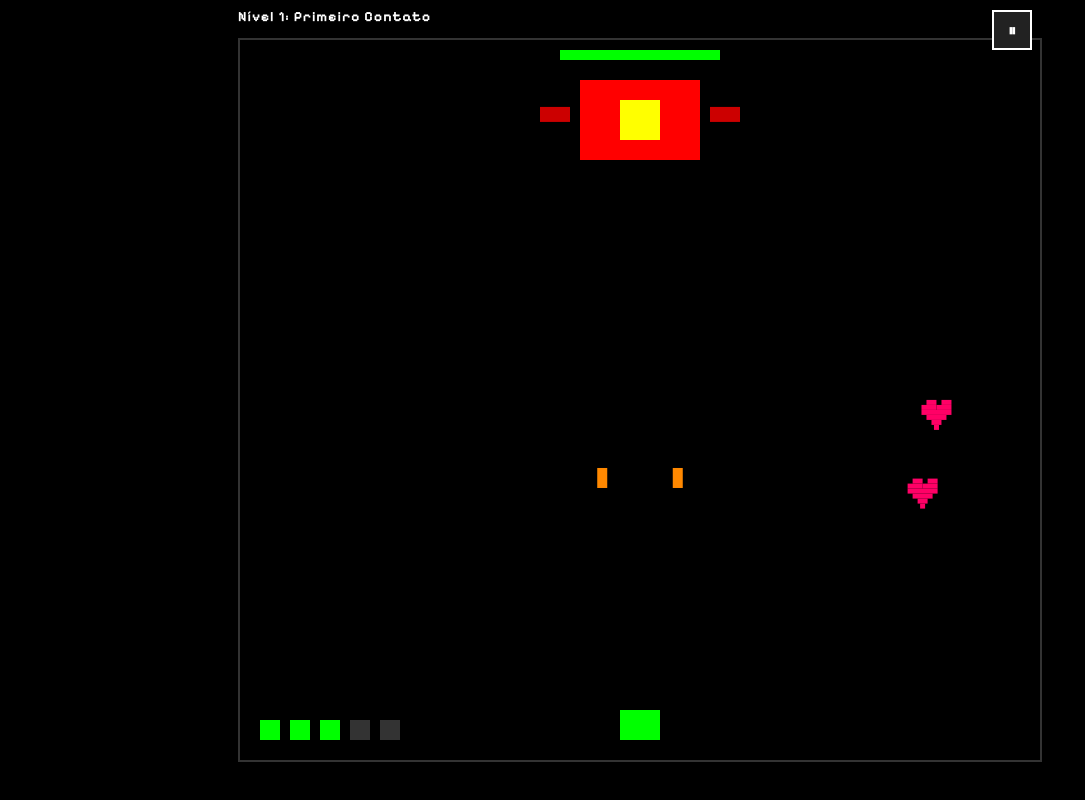
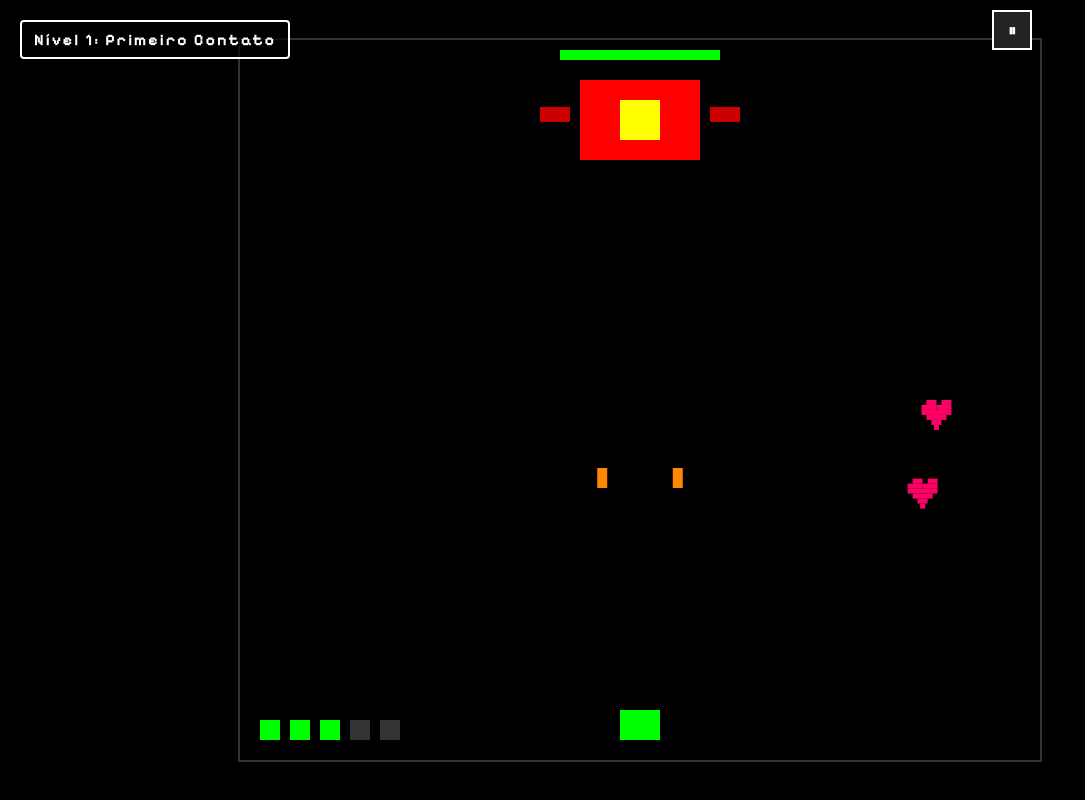
Before and after one commit to jvlustosa/boss-strike, a React (Vite) app: page / in a window 1280 px wide. Both pictures are taken after a click on the button "JOGAR". Shown: the whole page, without its empty margins (0-1085 px from the left). Built offline with nearby package versions, Linux system fonts and the light colour scheme.

Commit message:
Fix level title name.

```diff
--- a/src/App.tsx
+++ b/src/App.tsx
@@ -96,8 +96,8 @@ export default function App() {
       background: '#000',
       position: 'relative',
     }}>
+      {gameState && <LevelTitle gameState={gameState} />}
       <div style={{ position: 'relative' }}>
-        {gameState && <LevelTitle gameState={gameState} />}
         <GameCanvas isPaused={isPaused} onGameStateChange={handleGameStateChange} />
       </div>
       {!isPaused && <PauseButton onPause={handlePause} />}
--- a/src/components/GameCanvas.tsx
+++ b/src/components/GameCanvas.tsx
@@ -53,7 +53,12 @@ export function GameCanvas({ isPaused, onGameStateChange }: GameCanvasProps) {
     if (stateRef.current.status === 'menu') {
       stateRef.current.status = 'playing';
     }
-  }, []);
+
+    // Notify parent component of initial state to show level title
+    if (onGameStateChange) {
+      onGameStateChange(stateRef.current);
+    }
+  }, [onGameStateChange]);
 
   const setupCanvas = useCallback((canvas: HTMLCanvasElement) => {
     const ctx = canvas.getContext('2d')!;
@@ -157,6 +162,11 @@ export function GameCanvas({ isPaused, onGameStateChange }: GameCanvasProps) {
           state.time = 0;
           state.status = 'playing';
 
+          // Notify parent component of state changes to update level title
+          if (onGameStateChange) {
+            onGameStateChange(state);
+          }
+
           console.log('Game: Restart completed');
         }
       }
@@ -249,6 +259,11 @@ export function GameCanvas({ isPaused, onGameStateChange }: GameCanvasProps) {
           }
         }
 
+        // Notify parent component of state changes to update level title
+        if (onGameStateChange) {
+          onGameStateChange(state);
+        }
+
         console.log(`Game: Transition to level ${nextLevel} completed`);
 
         // Reset transition flag after a short delay
@@ -287,12 +302,12 @@ export function GameCanvas({ isPaused, onGameStateChange }: GameCanvasProps) {
     // Dispatch custom event for soft restart (keeps Playroom session alive)
     window.dispatchEvent(new CustomEvent('forceJoystickCleanup'));
 
-    // Reinitialize input system after a short delay
+    // Reinitialize input system after Playroom session has restarted
     setTimeout(() => {
       if ((window as any).forceReinitInput) {
         (window as any).forceReinitInput();
       }
-    }, 100); // Shorter delay since we're keeping session alive
+    }, 200); // Increased delay to ensure Playroom session is ready
   };
 
   return (
--- a/src/components/LevelTitle.tsx
+++ b/src/components/LevelTitle.tsx
@@ -1,5 +1,6 @@
 import React from 'react';
 import type { GameState } from '../game/core/types';
+import { isDesktop } from '../game/core/environmentDetector';
 
 interface LevelTitleProps {
   gameState: GameState;
@@ -7,20 +8,26 @@ interface LevelTitleProps {
 
 export function LevelTitle({ gameState }: LevelTitleProps) {
   const levelText = `Nível ${gameState.level}: ${gameState.levelConfig.name}`;
+  const desktop = isDesktop();
 
   return (
     <div style={{
-      position: 'absolute',
-      top: '-30px',
-      left: '0px',
+      position: 'fixed',
+      top: desktop ? '20px' : '20px',
+      left: desktop ? '20px' : '20px',
       color: '#fff',
       fontFamily: "'Pixelify Sans', monospace",
-      fontSize: '14px',
+      fontSize: desktop ? '16px' : '14px',
       fontWeight: 'bold',
       textShadow: '2px 2px 0px #000',
-      letterSpacing: '1px',
-      zIndex: 10,
+      letterSpacing: desktop ? '2px' : '1px',
+      zIndex: 1000,
       imageRendering: 'pixelated' as any,
+      backgroundColor: desktop ? 'rgba(0, 0, 0, 0.7)' : 'transparent',
+      padding: desktop ? '8px 12px' : '0',
+      borderRadius: desktop ? '4px' : '0',
+      border: desktop ? '2px solid #fff' : 'none',
+      whiteSpace: 'nowrap',
     }}>
       {levelText}
     </div>
--- a/src/game/core/playroomAngularSession.ts
+++ b/src/game/core/playroomAngularSession.ts
@@ -135,12 +135,12 @@ class PlayroomAngularSessionManager {
       this.session.animationFrame = null;
     }
 
-    // Restart game loop after a short delay
+    // Restart game loop after a short delay to ensure proper cleanup
     setTimeout(() => {
       if (this.session.isInitialized) {
         this.startGameLoop();
       }
-    }, 100);
+    }, 150); // Slightly increased delay for better stability
   }
 
   // Full cleanup - only when component unmounts
--- a/src/game/core/playroomSession.ts
+++ b/src/game/core/playroomSession.ts
@@ -218,12 +218,12 @@ class PlayroomSessionManager {
       this.session.animationFrame = null;
     }
 
-    // Restart game loop after a short delay
+    // Restart game loop after a short delay to ensure proper cleanup
     setTimeout(() => {
       if (this.session.isInitialized) {
         this.startGameLoop();
       }
-    }, 100);
+    }, 150); // Slightly increased delay for better stability
   }
 
   // Full cleanup - only when component unmounts
--- a/src/game/systems/renderSystem.ts
+++ b/src/game/systems/renderSystem.ts
@@ -1,6 +1,7 @@
 import type { GameState } from '../core/types';
 import { colors } from '../core/assets';
 import { LOGICAL_W, LOGICAL_H } from '../core/config';
+import { isDesktop } from '../core/environmentDetector';
 
 export function renderSystem(ctx: CanvasRenderingContext2D, state: GameState, isPaused: boolean = false): void {
   // Clear screen
@@ -113,7 +114,7 @@ export function renderSystem(ctx: CanvasRenderingContext2D, state: GameState, is
     }
   }
 
-  // Level Info removed from canvas - now displayed above canvas
+  // Level Info removed from canvas - now displayed outside canvas
 
   // Boss HP Bar (always visible)
   const hpBarW = 32;
```
